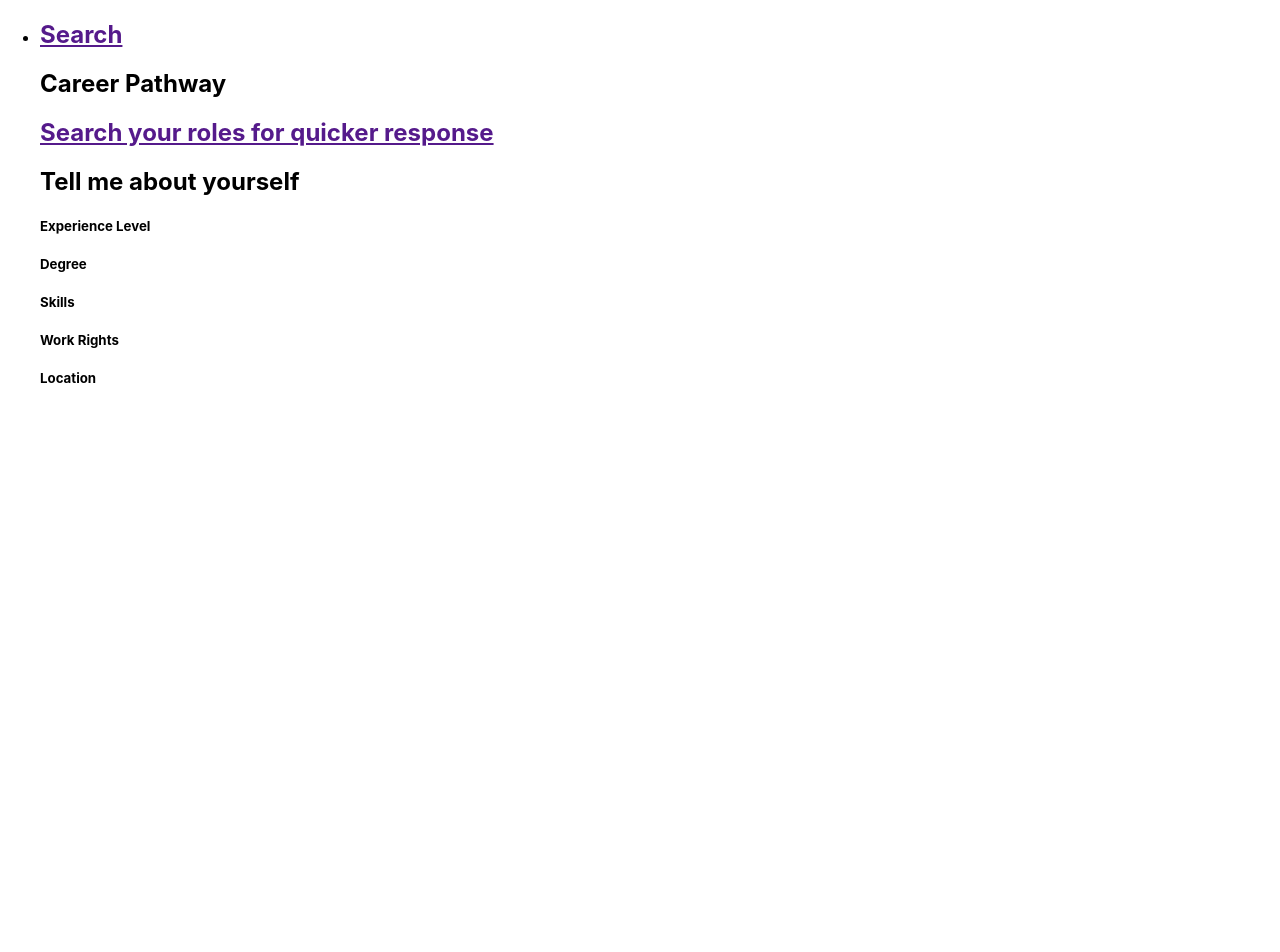
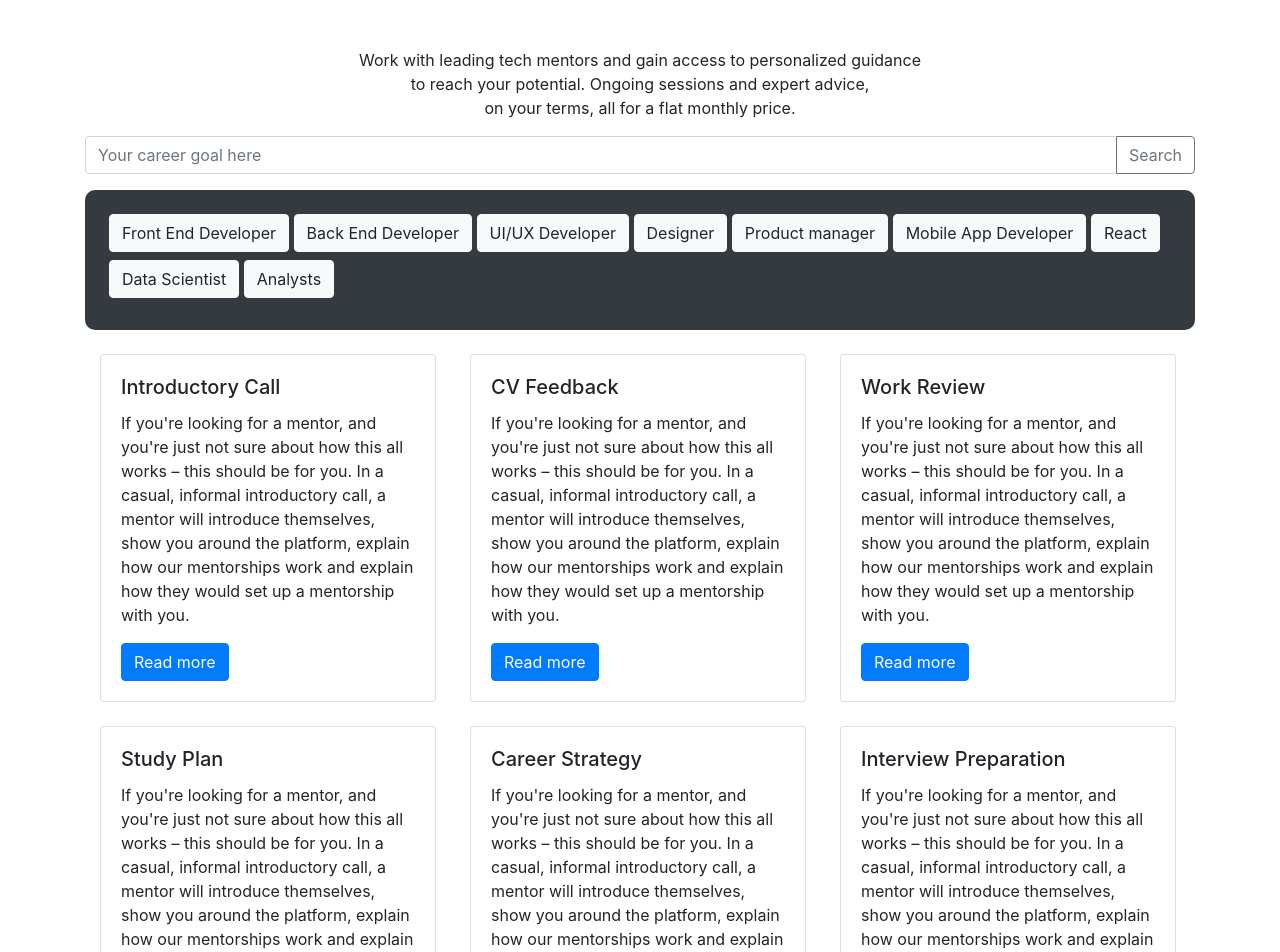
Before and after one commit to enjila/react-mentorship, a React (Create React App) app: page / in a window 1280 px wide. Shown: the top 952 px of the page. Before the commit the page ends 800 px from the top, so only its background shows below. Built offline with nearby package versions, Linux system fonts and the light colour scheme.

Commit message:
Homescreen for mentorship

```diff
--- a/src/App.css
+++ b/src/App.css
@@ -28,6 +28,10 @@
   color: #61dafb;
 }
 
+.borderRadius {
+  border-radius: 10px;
+}
+
 @keyframes App-logo-spin {
   from {
     transform: rotate(0deg);
--- a/src/App.js
+++ b/src/App.js
@@ -1,53 +1,139 @@
-import logo from "./logo.svg";
 import "./App.css";
+import { Button, FormControl, InputGroup, Card } from "react-bootstrap";
+import "bootstrap/dist/css/bootstrap.min.css";
 
 export default function App() {
   return (
-    <div>
-      <section id="colorlib-hero" className="js-fullheight" data-section="home">
-        <div className="flexslider js-fullheight">
-          <ul className="slides">
-            <li>
-              <div className="overlay" />
-              <div className="container-fluid">
-                <div className="row">
-                  <div className="col-md-6 col-md-offset-3 col-md-pull-3 col-sm-12 col-xs-12 js-fullheight slider-text">
-                    <div className="slider-text-inner js-fullheight">
-                      <div className="desc">
-                        <h1>
-                          <a href="" target="_blank">
-                            Search
-                          </a>
-                        </h1>
-                        <h1>Career Pathway</h1>
-                        <h1>
-                          <a href="" target="_blank">
-                            Search your roles for quicker response
-                          </a>
-                        </h1>
-                      </div>
-                    </div>
-                  </div>
-                </div>
-                <div className="row">
-                  <div className="col-md-6 col-md-offset-3 col-md-pull-3 col-sm-12 col-xs-12 js-fullheight slider-text">
-                    <div className="slider-text-inner js-fullheight">
-                      <div className="desc">
-                        <h2>Tell me about yourself</h2>
-                        <h5>Experience Level</h5>
-                        <h5>Degree</h5>
-                        <h5>Skills</h5>
-                        <h5>Work Rights</h5>
-                        <h5>Location</h5>
-                      </div>
-                    </div>
-                  </div>
-                </div>
-              </div>
-            </li>
-          </ul>
+    <div className="container pt-4">
+      <p className="text-center pt-4">
+        Work with leading tech mentors and gain access to personalized guidance
+        <br />
+        to reach your potential. Ongoing sessions and expert advice, <br />
+        on your terms, all for a flat monthly price.
+      </p>
+      <InputGroup className="mb-3">
+        <FormControl
+          placeholder="Your career goal here"
+          aria-label="Recipient's username"
+          aria-describedby="basic-addon2"
+        />
+        <InputGroup.Append>
+          <Button variant="outline-secondary">Search</Button>
+        </InputGroup.Append>
+      </InputGroup>
+      <div className="bg-dark p-4 borderRadius">
+        <Button variant="light mb-2">Front End Developer</Button>{" "}
+        <Button variant="light mb-2">Back End Developer</Button>{" "}
+        <Button variant="light mb-2">UI/UX Developer</Button>{" "}
+        <Button variant="light mb-2">Designer</Button>{" "}
+        <Button variant="light mb-2">Product manager</Button>{" "}
+        <Button variant="light mb-2">Mobile App Developer</Button>{" "}
+        <Button variant="light mb-2">React</Button>{" "}
+        <Button variant="light mb-2">Data Scientist</Button>{" "}
+        <Button variant="light mb-2">Analysts</Button>
+      </div>
+      <div class="container mb-4">
+        <div className="row mt-4">
+          <div class="col-sm">
+            <Card style={{ width: "21rem" }}>
+              <Card.Body>
+                <Card.Title>Introductory Call</Card.Title>
+                <Card.Text>
+                  If you're looking for a mentor, and you're just not sure about
+                  how this all works – this should be for you. In a casual,
+                  informal introductory call, a mentor will introduce
+                  themselves, show you around the platform, explain how our
+                  mentorships work and explain how they would set up a
+                  mentorship with you.
+                </Card.Text>
+                <Button variant="primary">Read more</Button>
+              </Card.Body>
+            </Card>
+          </div>
+          <div class="col-sm">
+            <Card style={{ width: "21rem" }}>
+              <Card.Body>
+                <Card.Title>CV Feedback</Card.Title>
+                <Card.Text>
+                  If you're looking for a mentor, and you're just not sure about
+                  how this all works – this should be for you. In a casual,
+                  informal introductory call, a mentor will introduce
+                  themselves, show you around the platform, explain how our
+                  mentorships work and explain how they would set up a
+                  mentorship with you.
+                </Card.Text>
+                <Button variant="primary">Read more</Button>
+              </Card.Body>
+            </Card>
+          </div>
+          <div class="col-sm">
+            <Card style={{ width: "21rem" }}>
+              <Card.Body>
+                <Card.Title>Work Review</Card.Title>
+                <Card.Text>
+                  If you're looking for a mentor, and you're just not sure about
+                  how this all works – this should be for you. In a casual,
+                  informal introductory call, a mentor will introduce
+                  themselves, show you around the platform, explain how our
+                  mentorships work and explain how they would set up a
+                  mentorship with you.
+                </Card.Text>
+                <Button variant="primary">Read more</Button>
+              </Card.Body>
+            </Card>
+          </div>
         </div>
-      </section>
+        <div className="row mt-4">
+          <div class="col-sm">
+            <Card style={{ width: "21rem" }}>
+              <Card.Body>
+                <Card.Title>Study Plan</Card.Title>
+                <Card.Text>
+                  If you're looking for a mentor, and you're just not sure about
+                  how this all works – this should be for you. In a casual,
+                  informal introductory call, a mentor will introduce
+                  themselves, show you around the platform, explain how our
+                  mentorships work and explain how they would set up a
+                  mentorship with you.
+                </Card.Text>
+                <Button variant="primary">Read more</Button>
+              </Card.Body>
+            </Card>
+          </div>
+          <div class="col-sm">
+            <Card style={{ width: "21rem" }}>
+              <Card.Body>
+                <Card.Title>Career Strategy</Card.Title>
+                <Card.Text>
+                  If you're looking for a mentor, and you're just not sure about
+                  how this all works – this should be for you. In a casual,
+                  informal introductory call, a mentor will introduce
+                  themselves, show you around the platform, explain how our
+                  mentorships work and explain how they would set up a
+                  mentorship with you.
+                </Card.Text>
+                <Button variant="primary">Read more</Button>
+              </Card.Body>
+            </Card>
+          </div>
+          <div class="col-sm">
+            <Card style={{ width: "21rem" }}>
+              <Card.Body>
+                <Card.Title>Interview Preparation</Card.Title>
+                <Card.Text>
+                  If you're looking for a mentor, and you're just not sure about
+                  how this all works – this should be for you. In a casual,
+                  informal introductory call, a mentor will introduce
+                  themselves, show you around the platform, explain how our
+                  mentorships work and explain how they would set up a
+                  mentorship with you.
+                </Card.Text>
+                <Button variant="primary">Read more</Button>
+              </Card.Body>
+            </Card>
+          </div>
+        </div>
+      </div>
     </div>
   );
 }
```
Also changed, not shown: 1 other file (tests, documents, lock files or other folders).
